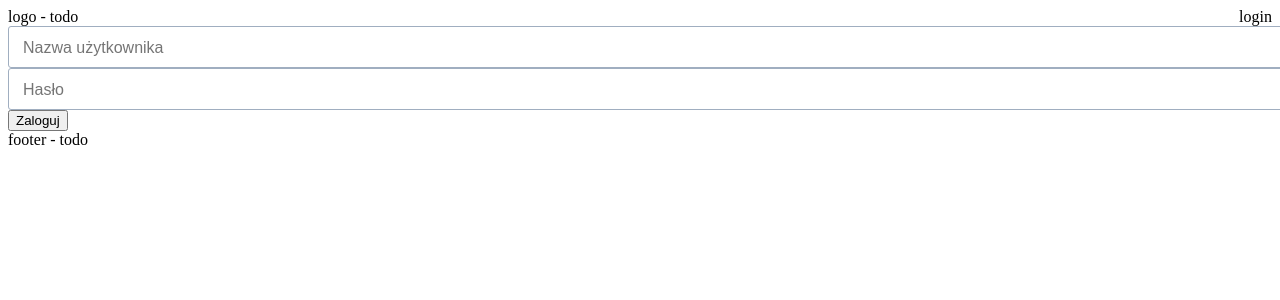
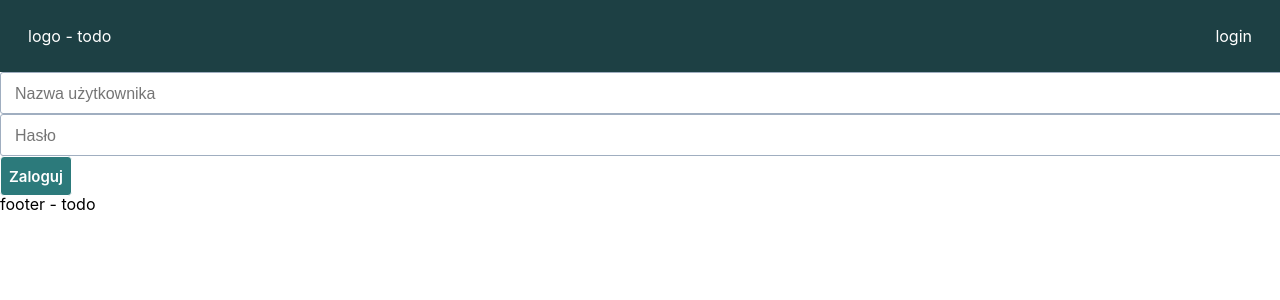
Before and after one commit to DamianoPantani/zalicz-gmine, a React (Create React App) app in the folder packages/client/: page /login in a window 1280 px wide. Shown: the top 300 px of the page. Built offline with nearby package versions, Linux system fonts and the light colour scheme; no server answers.

Commit message:
buttons and navbar

```diff
--- a/packages/client/package.json
+++ b/packages/client/package.json
@@ -22,6 +22,7 @@
     "react-leaflet": "^4.0.2",
     "react-router-dom": "^6.4.0",
     "react-scripts": "5.0.1",
+    "reset-css": "^5.0.1",
     "web-vitals": "^2.1.4",
     "zustand": "^4.1.1"
   },
--- a/packages/client/src/App.tsx
+++ b/packages/client/src/App.tsx
@@ -1,11 +1,13 @@
 import React from "react";
+import "reset-css/reset.css";
 import { GlobalFooter } from "./components/GlobalFooter";
 import { GlobalNavbar } from "./components/GlobalNavbar";
 import { Routes } from "./Routes";
 import { SessionProvider } from "./SessionContext";
 import { SessionInitializer } from "./SessionInitializer";
 
-import "./css/global.scss";
+import "./css/rootVariables.scss";
+import "./css/main.scss";
 
 export const App: React.FC = () => {
   return (
--- a/packages/client/src/components/GlobalNavbar.module.scss
+++ b/packages/client/src/components/GlobalNavbar.module.scss
@@ -1,6 +1,15 @@
+.navbarContainer {
+  padding: var(--space-3xl);
+
+  background-color: var(--color-main-900);
+  color: var(--color-white);
+}
+
 .navbar {
   display: flex;
   justify-content: space-between;
+  margin: 0 auto;
+  max-width: var(--size-container-xl);
 }
 
 .navMenu {
--- a/packages/client/src/components/GlobalNavbar.tsx
+++ b/packages/client/src/components/GlobalNavbar.tsx
@@ -8,6 +8,7 @@ export const GlobalNavbar: React.FC = () => {
   const isLoggedIn = useSessionStore((s) => s.isLoggedIn);
 
   return (
+    <div className={styles.navbarContainer}>
       <div className={styles.navbar}>
         <div>logo - todo</div>
         <div className={styles.navMenu}>
@@ -24,5 +25,6 @@ export const GlobalNavbar: React.FC = () => {
           )}
         </div>
       </div>
+    </div>
   );
 };
--- /dev/null
+++ b/packages/client/src/components/forms/Button.module.scss
@@ -0,0 +1,70 @@
+$variants: main, alternative, negative, positive;
+
+.button {
+  display: flex;
+  gap: var(--space-sm);
+  flex-grow: 0;
+  justify-content: flex-start;
+  align-items: center;
+  margin: 0;
+  padding: var(--space-sm);
+  height: var(--size-3xl);
+  user-select: none;
+  white-space: nowrap;
+  cursor: pointer;
+
+  color: var(--color-white);
+  border: 1px solid var(--color-white);
+  border-radius: var(--radius-md);
+  font-size: var(--fontSize-md);
+  font-weight: 600;
+
+  transition-property: var(--transition-property-common);
+  transition-duration: var(--transition-duration-normal);
+
+  &:disabled {
+    cursor: default;
+  }
+
+  @each $name in $variants {
+    &.#{$name}.primary {
+      background-color: var(--color-#{$name}-600);
+      color: var(--color-white);
+
+      &:hover,
+      &:focus {
+        background-color: var(--color-#{$name}-800);
+        color: var(--color-white);
+      }
+    }
+
+    &.#{$name}.secondary {
+      background-color: var(--color-white);
+      color: var(--color-#{$name}-600);
+      border-color: var(--color-gray-400);
+
+      &:hover,
+      &:focus {
+        background-color: var(--color-#{$name}-200);
+        border-color: var(--color-#{$name}-800);
+        color: var(--color-#{$name}-800);
+      }
+    }
+  }
+
+  &.primary {
+    &:disabled,
+    &:hover[disabled] {
+      background-color: var(--color-gray-400);
+    }
+  }
+
+  &.secondary {
+    &:disabled,
+    &:hover[disabled] {
+      background-color: var(--color-white);
+      color: var(--color-gray-500);
+      border-color: var(--color-gray-400);
+    }
+  }
+}
--- /dev/null
+++ b/packages/client/src/components/forms/Button.tsx
@@ -0,0 +1,40 @@
+import React, { PropsWithChildren, ReactElement } from "react";
+import cx from "classnames";
+
+import styles from "./Button.module.scss";
+
+type Props = PropsWithChildren<{
+  onClick?(): void;
+  type?: "button" | "submit";
+  variant?: ButtonVariants;
+  secondary?: boolean; // not supported by `floating`
+  disabled?: boolean;
+}>;
+
+type ButtonVariants = "main" | "alternative" | "negative" | "positive";
+
+export const Button = ({
+  variant = "main",
+  type,
+  onClick,
+  secondary,
+  disabled,
+  children,
+}: Props): ReactElement => {
+  const className = cx(
+    styles.button,
+    styles[variant],
+    secondary ? styles.secondary : styles.primary
+  );
+
+  return (
+    <button
+      className={className}
+      disabled={disabled}
+      onClick={onClick}
+      type={type}
+    >
+      {children}
+    </button>
+  );
+};
--- a/packages/client/src/components/routes/Login.tsx
+++ b/packages/client/src/components/routes/Login.tsx
@@ -3,11 +3,13 @@ import { Formik, Form } from "formik";
 import { LoginRequest } from "@damianopantani/zaliczgmine-server";
 import { useFormikField } from "../forms/useFormikField";
 import { Input } from "../forms/Input";
+import { Button } from "../forms/Button";
 import { useSessionStore } from "../../SessionContext";
 
 const initialLoginValues: LoginRequest = { password: "", username: "" };
 
 // TODO: locales
+// Todo: loading spinner
 
 export const Login: React.FC = () => {
   const loginUser = useSessionStore((s) => s.login);
@@ -44,7 +46,7 @@ const LoginForm = () => {
         type="password"
         placeholder="Hasło"
       />
-      <input type="submit" value="Zaloguj" />
+      <Button type="submit" >Zaloguj</Button>
     </Form>
   );
 };
--- /dev/null
+++ b/packages/client/src/css/main.scss
@@ -0,0 +1,7 @@
+body {
+  font-family: var(--font-body);
+}
+
+button {
+  font-family: inherit;
+}
--- a/packages/client/src/css/global.scss
+++ b/packages/client/src/css/rootVariables.scss
@@ -31,76 +31,79 @@
   --color-gray-700: #2d3748;
   --color-gray-800: #1a202c;
   --color-gray-900: #171923;
-  --color-red-50: #fff5f5;
-  --color-red-100: #fed7d7;
-  --color-red-200: #feb2b2;
-  --color-red-300: #fc8181;
-  --color-red-400: #f56565;
-  --color-red-500: #e53e3e;
-  --color-red-600: #c53030;
-  --color-red-700: #9b2c2c;
-  --color-red-800: #822727;
-  --color-red-900: #63171b;
-  --color-orange-50: #fffaf0;
-  --color-orange-100: #feebc8;
-  --color-orange-200: #fbd38d;
-  --color-orange-300: #f6ad55;
-  --color-orange-400: #ed8936;
-  --color-orange-500: #dd6b20;
-  --color-orange-600: #c05621;
-  --color-orange-700: #9c4221;
-  --color-orange-800: #7b341e;
-  --color-orange-900: #652b19;
-  --color-yellow-50: #fffff0;
-  --color-yellow-100: #fefcbf;
-  --color-yellow-200: #faf089;
-  --color-yellow-300: #f6e05e;
-  --color-yellow-400: #ecc94b;
-  --color-yellow-500: #d69e2e;
-  --color-yellow-600: #b7791f;
-  --color-yellow-700: #975a16;
-  --color-yellow-800: #744210;
-  --color-yellow-900: #5f370e;
-  --color-green-50: #f0fff4;
-  --color-green-100: #c6f6d5;
-  --color-green-200: #9ae6b4;
-  --color-green-300: #68d391;
-  --color-green-400: #48bb78;
-  --color-green-500: #38a169;
-  --color-green-600: #2f855a;
-  --color-green-700: #276749;
-  --color-green-800: #22543d;
-  --color-green-900: #1c4532;
-  --color-teal-50: #e6fffa;
-  --color-teal-100: #b2f5ea;
-  --color-teal-200: #81e6d9;
-  --color-teal-300: #4fd1c5;
-  --color-teal-400: #38b2ac;
-  --color-teal-500: #319795;
-  --color-teal-600: #2c7a7b;
-  --color-teal-700: #285e61;
-  --color-teal-800: #234e52;
-  --color-teal-900: #1d4044;
-  --color-blue-50: #ebf8ff;
-  --color-blue-100: #bee3f8;
-  --color-blue-200: #90cdf4;
-  --color-blue-300: #63b3ed;
-  --color-blue-400: #4299e1;
-  --color-blue-500: #3182ce;
-  --color-blue-600: #2b6cb0;
-  --color-blue-700: #2c5282;
-  --color-blue-800: #2a4365;
-  --color-blue-900: #1a365d;
-  --color-cyan-50: #edfdfd;
-  --color-cyan-100: #c4f1f9;
-  --color-cyan-200: #9decf9;
-  --color-cyan-300: #76e4f7;
-  --color-cyan-400: #0bc5ea;
-  --color-cyan-500: #00b5d8;
-  --color-cyan-600: #00a3c4;
-  --color-cyan-700: #0987a0;
-  --color-cyan-800: #086f83;
-  --color-cyan-900: #065666;
+
+  // TODO: decide on main and alternative colors
+
+  --color-alternative-50: #fff5f5;
+  --color-alternative-100: #fed7d7;
+  --color-alternative-200: #feb2b2;
+  --color-alternative-300: #fc8181;
+  --color-alternative-400: #f56565;
+  --color-alternative-500: #e53e3e;
+  --color-alternative-600: #c53030;
+  --color-alternative-700: #9b2c2c;
+  --color-alternative-800: #822727;
+  --color-alternative-900: #63171b;
+  // --color-orange-50: #fffaf0;
+  // --color-orange-100: #feebc8;
+  // --color-orange-200: #fbd38d;
+  // --color-orange-300: #f6ad55;
+  // --color-orange-400: #ed8936;
+  // --color-orange-500: #dd6b20;
+  // --color-orange-600: #c05621;
+  // --color-orange-700: #9c4221;
+  // --color-orange-800: #7b341e;
+  // --color-orange-900: #652b19;
+  // --color-yellow-50: #fffff0;
+  // --color-yellow-100: #fefcbf;
+  // --color-yellow-200: #faf089;
+  // --color-yellow-300: #f6e05e;
+  // --color-yellow-400: #ecc94b;
+  // --color-yellow-500: #d69e2e;
+  // --color-yellow-600: #b7791f;
+  // --color-yellow-700: #975a16;
+  // --color-yellow-800: #744210;
+  // --color-yellow-900: #5f370e;
+  // --color-green-50: #f0fff4;
+  // --color-green-100: #c6f6d5;
+  // --color-green-200: #9ae6b4;
+  // --color-green-300: #68d391;
+  // --color-green-400: #48bb78;
+  // --color-green-500: #38a169;
+  // --color-green-600: #2f855a;
+  // --color-green-700: #276749;
+  // --color-green-800: #22543d;
+  // --color-green-900: #1c4532;
+  --color-main-50: #e6fffa;
+  --color-main-100: #b2f5ea;
+  --color-main-200: #81e6d9;
+  --color-main-300: #4fd1c5;
+  --color-main-400: #38b2ac;
+  --color-main-500: #319795;
+  --color-main-600: #2c7a7b;
+  --color-main-700: #285e61;
+  --color-main-800: #234e52;
+  --color-main-900: #1d4044;
+  // --color-blue-50: #ebf8ff;
+  // --color-blue-100: #bee3f8;
+  // --color-blue-200: #90cdf4;
+  // --color-blue-300: #63b3ed;
+  // --color-blue-400: #4299e1;
+  // --color-blue-500: #3182ce;
+  // --color-blue-600: #2b6cb0;
+  // --color-blue-700: #2c5282;
+  // --color-blue-800: #2a4365;
+  // --color-blue-900: #1a365d;
+  // --color-cyan-50: #edfdfd;
+  // --color-cyan-100: #c4f1f9;
+  // --color-cyan-200: #9decf9;
+  // --color-cyan-300: #76e4f7;
+  // --color-cyan-400: #0bc5ea;
+  // --color-cyan-500: #00b5d8;
+  // --color-cyan-600: #00a3c4;
+  // --color-cyan-700: #0987a0;
+  // --color-cyan-800: #086f83;
+  // --color-cyan-900: #065666;
 
   --color-text: #333333;
   --color-body: #f4f4f3;
@@ -158,15 +161,14 @@
   --size-5xl: 160px;
   --size-6xl: 320px;
 
-  --size-container-sm: 640px;
-  --size-container-md: 768px;
-  --size-container-lg: 1024px;
-  --size-container-xl: 1280px;
+  --size-container-sm: 768px;
+  --size-container-md: 1024px;
+  --size-container-lg: 1280px;
+  --size-container-xl: 1600px;
 
   --shadow-xs: 0 0 0 1px rgba(0, 0, 0, 0.05);
   --shadow-sm: 0 1px 2px 0 rgba(0, 0, 0, 0.05);
-  --shadow-base: 0 1px 3px 0 rgba(0, 0, 0, 0.1),
-    0 1px 2px 0 rgba(0, 0, 0, 0.06);
+  --shadow-base: 0 1px 3px 0 rgba(0, 0, 0, 0.1), 0 1px 2px 0 rgba(0, 0, 0, 0.06);
   --shadow-md: 0px 1px 3px var(--colors-greyScale-boxShadow);
   --shadow-lg: 0 10px 15px -3px rgba(0, 0, 0, 0.1),
     0 4px 6px -2px rgba(0, 0, 0, 0.05);
```
Also changed, not shown: 1 other file (tests, documents, lock files or other folders). Lines whose indentation alone changed are shown as unchanged.
